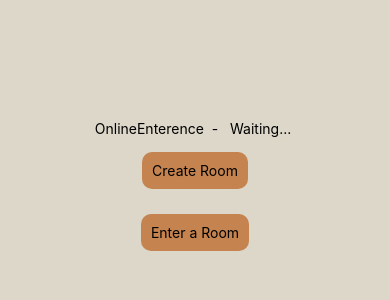
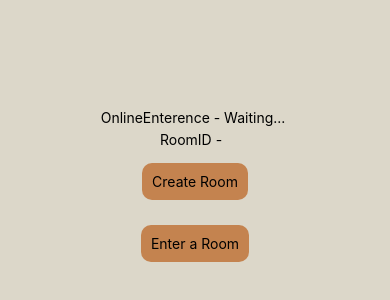
Before and after one commit to SgrAhmet/PolyBankV2, a React Native app: screen /OnlineEnterence in a window 390 px wide. Shown: the part 232-532 px from the top of the page. Built offline with nearby package versions, Linux system fonts and the light colour scheme.

Commit message:
AddingAsyncStorage

```diff
--- a/src/screens/OnlineEnterence.js
+++ b/src/screens/OnlineEnterence.js
@@ -1,24 +1,55 @@
-import React,{ useState } from 'react';
-import { StyleSheet, Text, TouchableOpacity, View, Image } from 'react-native';
-import colors from '../Colors';
+import React, { useState, useEffect } from "react";
+import { StyleSheet, Text, TouchableOpacity, View, Image } from "react-native";
+import colors from "../Colors";
 
-
-
-import {collection,getDoc,addDoc,deleteDoc,updateDoc,doc,setDoc} from "firebase/firestore";
+import {
+  collection,
+  getDoc,
+  addDoc,
+  deleteDoc,
+  updateDoc,
+  doc,
+  setDoc,
+} from "firebase/firestore";
 import { db } from "../../firestore"; // Firebase yapılandırma dosyanızın yolu
 
+import AsyncStorage from "@react-native-async-storage/async-storage";
 
+const OnlineEnterence = ({ navigation }) => {
+  const [test, setTest] = useState("Waiting...");
+  const [asyncRoomId, setAsyncRoomId] = useState();
 
-const OnlineEnterence = ({navigation}) => {
-    const [test, setTest] = useState("Waiting...")
+  const getAsyncRoomId = async () => {
+    const roomId = await AsyncStorage.getItem("asyncRoomId");
 
+    if (roomId != null) {
+      console.log("roomId is " + roomId);
+      setAsyncRoomId(roomId);
+    } else {
+      console.warn("RoomId is not Valid");
+    }
+  };
+
+  const setAsyncRoomIdFunc =async(newRoomId)=>{
+    try {
+      await AsyncStorage.setItem(
+        "asyncRoomId",newRoomId
+      )
+    } catch (error) {
+        console.warn(error);
+    }
+  }
+
+  useEffect(() => {
+    getAsyncRoomId();
+  }, []);
 
   const generateRoomId = () => {
     return Math.floor(100000 + Math.random() * 900000).toString(); // 6 haneli
   };
 
-
   const createRoom = async () => {
+    if (!asyncRoomId) {
       let roomId;
       let roomRef;
       let exists = true;
@@ -32,55 +63,52 @@ const OnlineEnterence = ({navigation}) => {
       }
 
       await setDoc(roomRef, {
-        gamers: [  {
+        gamers: [
+          {
             name: "Banka",
             money: "∞",
-        }],
-        history : [],
+          },
+        ],
+        history: [],
         createdAt: Date.now(),
       });
 
       console.log("Oda oluşturuldu:", roomId);
       setTest("Oda: " + roomId);
 
-      navigation.navigate("OnlineMain" , {roomId : roomId})
-    };
+      setAsyncRoomIdFunc(roomId)
+      // navigation.navigate("OnlineMain" , {roomId : roomId})
+      // console.log("Yoksa");
+    }else{
+      console.log("varsa");
+      navigation.navigate("OnlineMain" , {roomId : asyncRoomId})
 
-    const addDocument= async () => {
-      try {
-
-          const ordersCollectionRef = collection(db, "deneme");
-          await (ordersCollectionRef, {test1 : "Test1"} );
-
-        } catch (error) {
-          console.error("Error adding new order: ", error);
     }
   };
-
-
-      // const getDocument= async () => {
-      //     try {
-      //       const querySnapshot = await getDocs(collection(db, "deneme"));
-      //       const data = querySnapshot.docs.map(doc => ({
-      //         id: doc.id,
-      //         ...doc.data(),
-      //       }));
-
-      //       console.log("data is");
-      //       console.log(data);
-      //       setTest(data[0].test1)
-      //     } catch (error) {
-      //       console.error("Error fetching data: ", error);
-      //     }
-      //   };
-
-      // getDocument()
+  // const addDocument = async () => {
+  //   try {
+  //     const ordersCollectionRef = collection(db, "deneme");
+  //     await (ordersCollectionRef, { test1: "Test1" });
+  //   } catch (error) {
+  //     console.error("Error adding new order: ", error);
+  //   }
+  // };
 
   return (
     <View style={styles.container}>
-      <Text>OnlineEnterence  -   {test} </Text>
-      <TouchableOpacity style={styles.button} onPress={() => createRoom()}><Text>Create Room</Text></TouchableOpacity>
-      <TouchableOpacity style={styles.button} onPress={() => console.log( Math.floor(100000 + Math.random() * 900000).toString())}><Text>Enter a Room</Text></TouchableOpacity>
+      <Text>OnlineEnterence - {test} </Text>
+      <Text>RoomID - {asyncRoomId} </Text>
+      <TouchableOpacity style={styles.button} onPress={() => createRoom()}>
+        <Text>Create Room</Text>
+      </TouchableOpacity>
+      <TouchableOpacity
+        style={styles.button}
+        onPress={() =>
+          console.log(Math.floor(100000 + Math.random() * 900000).toString())
+        }
+      >
+        <Text>Enter a Room</Text>
+      </TouchableOpacity>
     </View>
   );
 };
@@ -89,16 +117,16 @@ const styles = StyleSheet.create({
   container: {
     flex: 1,
     backgroundColor: colors.white,
-    alignItems: 'center',
-    justifyContent: 'center',
+    alignItems: "center",
+    justifyContent: "center",
     gap: 5,
   },
-  button:{
-    backgroundColor:colors.brown,
-    padding:10,
-    borderRadius:10,
-    margin:10
-  }
+  button: {
+    backgroundColor: colors.brown,
+    padding: 10,
+    borderRadius: 10,
+    margin: 10,
+  },
 });
 
 export default OnlineEnterence;
```
Lines whose indentation alone changed are shown as unchanged.
